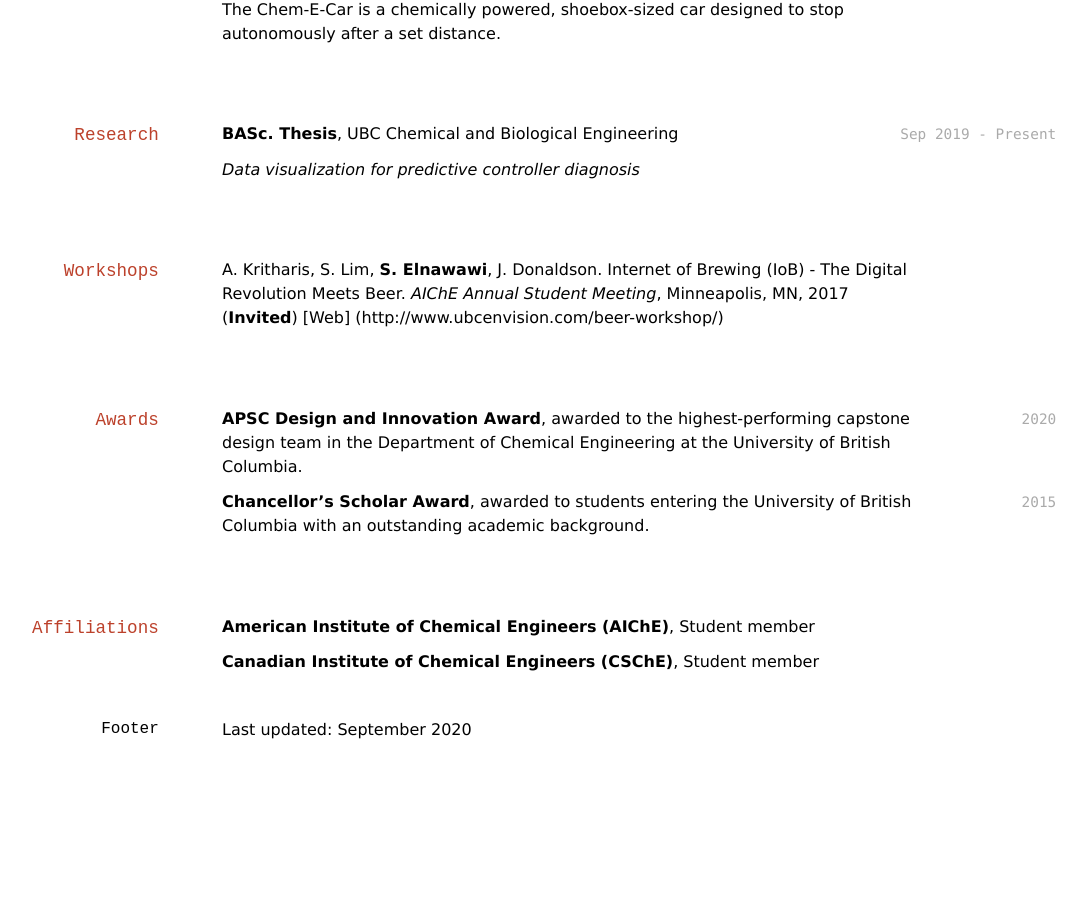
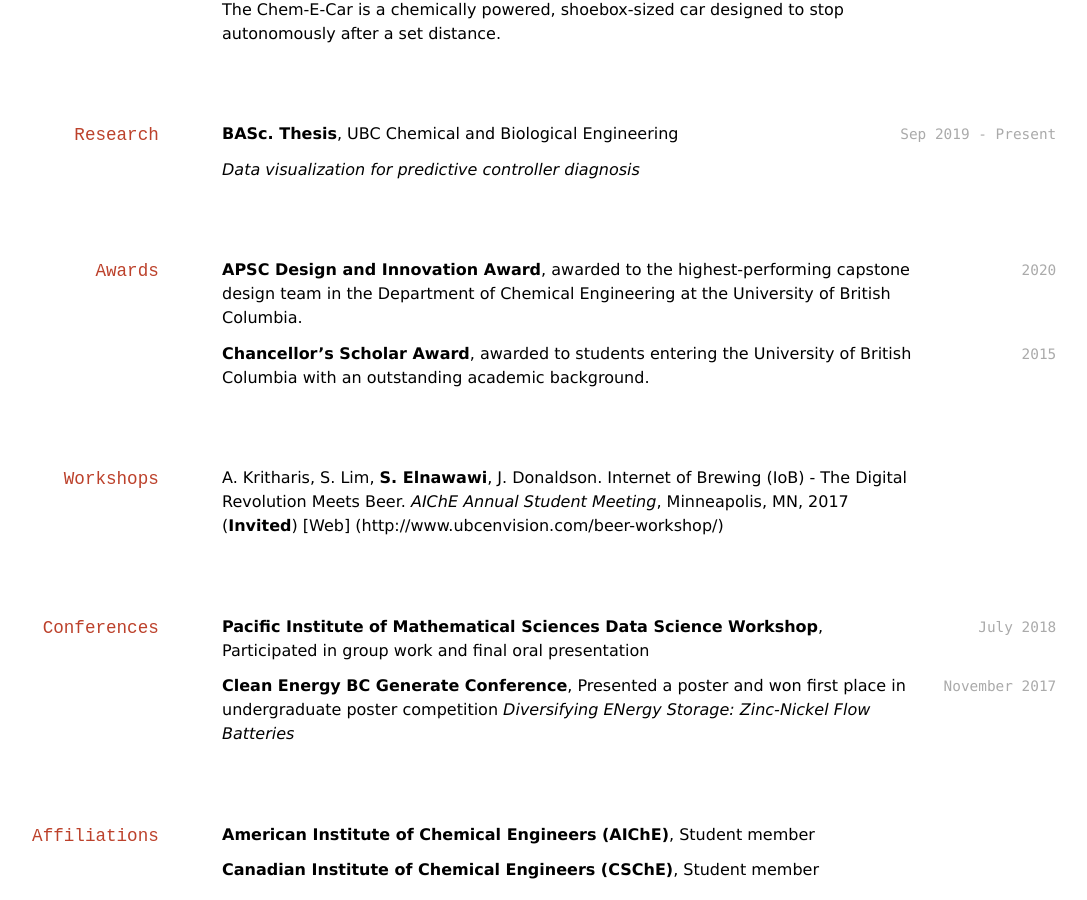
Before and after one commit to shams-n/shams-n.github.io, a Jekyll site: the page built from index.md, in a window 1280 px wide and 900 px high, scrolled down 999 px. Shown: the whole window, without its empty margins (110-1197 px from the left). Built offline with Jekyll 4.4.1, drawn with Linux system fonts in a browser that asks for light colours; before the commit the page ends 1752 px from its top, so only the background shows below that.

Commit message:
add conferences section

```diff
--- a/index.md
+++ b/index.md
@@ -154,6 +150,19 @@ A. Kritharis, S. Lim, __S. Elnawawi__, J. Donaldson. Internet of Brewing (IoB) -
 
 `2015`
 **Chancellor's Scholar Award**, awarded to students entering the University of British Columbia with an outstanding academic background.
+
+## Workshops
+A. Kritharis, S. Lim, __S. Elnawawi__, J. Donaldson. Internet of Brewing (IoB) - The Digital Revolution Meets Beer. *AIChE Annual Student Meeting*, Minneapolis, MN, 2017 (__Invited__) [Web] (http://www.ubcenvision.com/beer-workshop/)
+
+## Conferences
+
+`July 2018`
+__Pacific Institute of Mathematical Sciences Data Science Workshop__, Participated in group work and final oral presentation
+
+`November 2017`
+__Clean Energy BC Generate Conference__, Presented a poster and won first place in undergraduate poster competition
+*Diversifying ENergy Storage: Zinc-Nickel Flow Batteries*
+
 
 ## Affiliations
 
```
Also changed, not shown: other parts of index.md (+0 -4 lines).
